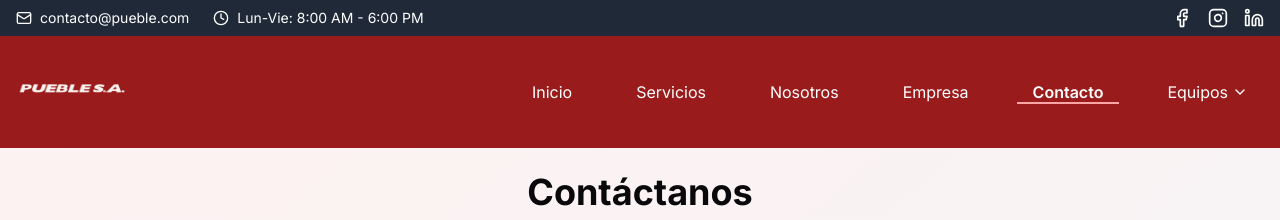
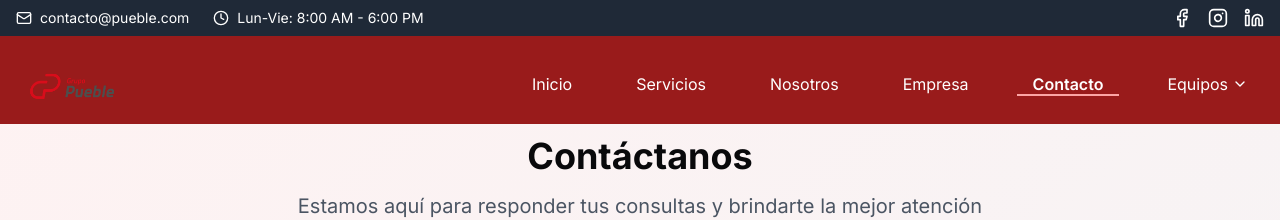
Before and after one commit to Pietro923/Landing-Page-Pueble, a Next.js app: page /contacto in a window 1280 px wide. Shown: the top 220 px of the page. Built offline with nearby package versions, Linux system fonts and the light colour scheme.

Commit message:
navbar mejorado

```diff
--- a/src/components/layout/Header.tsx
+++ b/src/components/layout/Header.tsx
@@ -49,7 +49,6 @@ const Header = () => {
 
   return (
     <>
-      <TopHeader />
       <motion.header
         initial={{ y: 0, backgroundColor: 'rgb(153, 27, 27)' }}
         animate={{
@@ -57,9 +56,10 @@ const Header = () => {
           backgroundColor: isScrolled ? 'rgba(153, 27, 27, 0.95)' : 'rgb(153, 27, 27)',
         }}
         transition={{ duration: 0.1 }}
-        className={`fixed w-full z-50 transition-all duration-500 ${isScrolled ? 'backdrop-blur-md shadow-lg py-2' : 'py-4'}`}
+        className={`fixed w-full z-50 transition-all duration-500 ${isScrolled ? 'backdrop-blur-md shadow-lg py-2' : ''}`}
       >
-        <div className="container mx-auto px-4">
+        <TopHeader />
+        <div className="container mx-auto px-4 mt-2">
           <div className="flex justify-between items-center">
             <Link href="/" className="relative z-10">
               <motion.div
@@ -67,7 +67,7 @@ const Header = () => {
                 whileTap={{ scale: 0.95 }}
               >
                 <img
-                  src="/imagenes/grupoPueble2.png"
+                  src="/imagenes/grupoPueble.png"
                   alt="Logo de Pueble S.A."
                   className={`transition-all duration-300 ${isScrolled ? 'h-16 w-24' : 'h-20 w-28'}`}
                 />
```
Also changed, not shown: public/imagenes/grupoPueble3.png (added).
